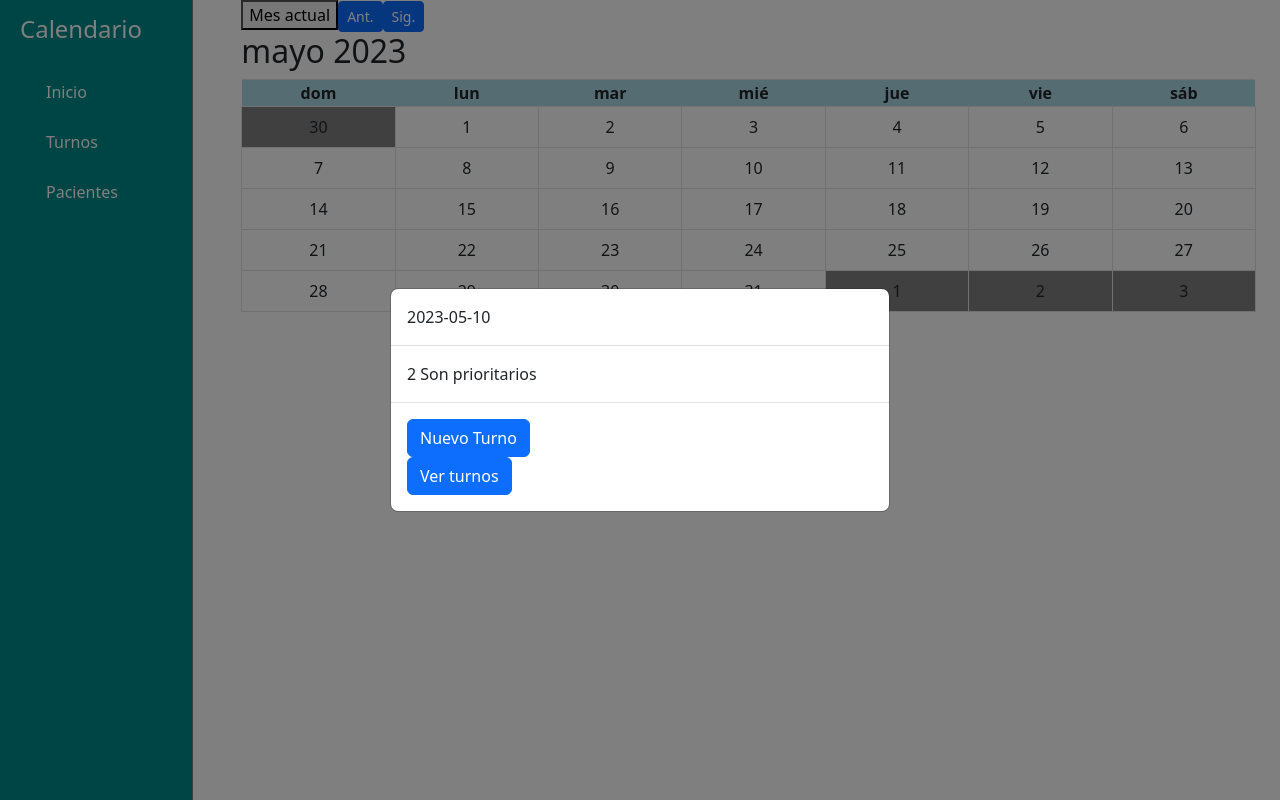
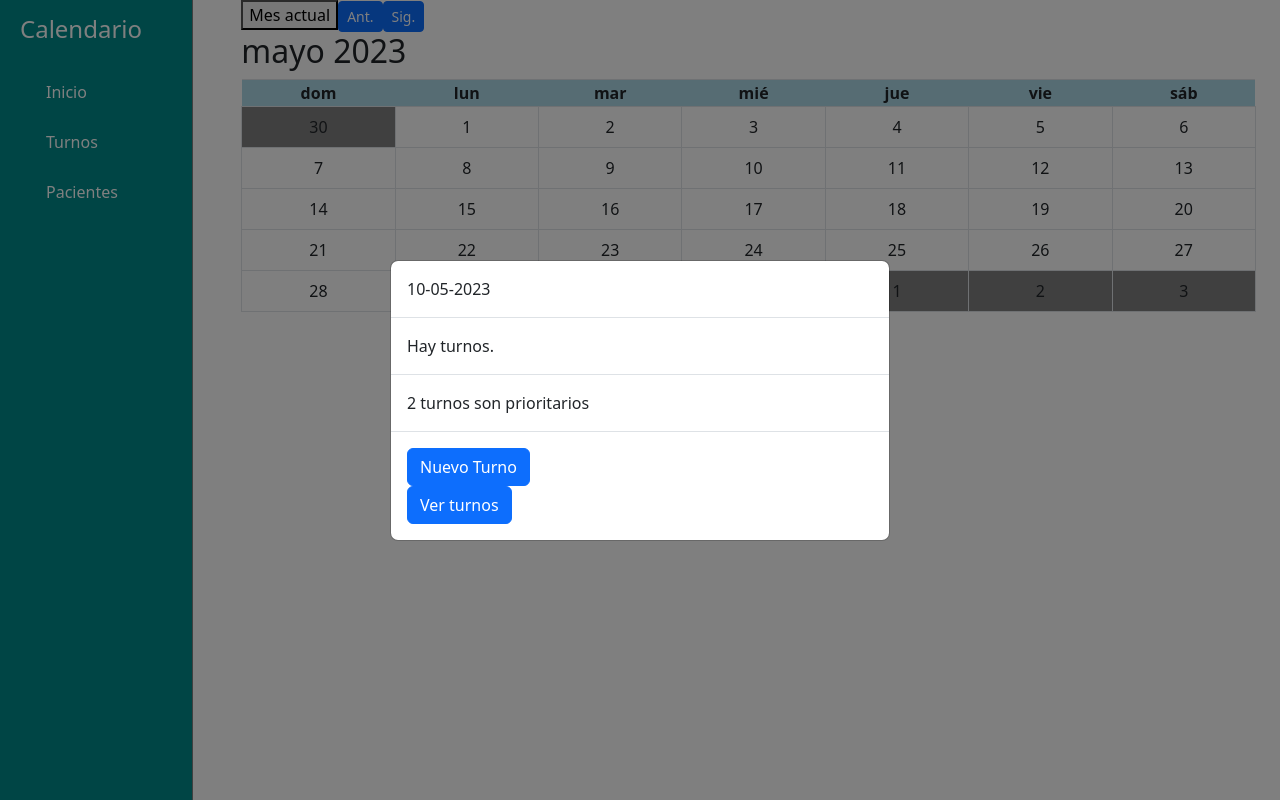
Before and after one commit to mlucas94/AgendaConsultorioTIP-Frontend, a React (Create React App) app: page /calendario in a window 1280 px wide. Both pictures are taken after a click on the element "10". Built offline with nearby package versions, Linux system fonts and the light colour scheme; no server answers.

Commit message:
Se muestra la cantidad de turnos en un dia seleccionado.

```diff
--- a/src/components/Api.js
+++ b/src/components/Api.js
@@ -39,11 +39,23 @@ export const buscarPacienteLike = (searchParameter) => {
 export const buscarHorariosDeDia = (fecha, tipo) => {
 	return axios.get(`${API_URL}/turnos/horarios-disponibles`, {params: {fechaConsultada: fecha, tipoDeTurno: tipo}})
 	.then(response => {
-		console.log(response.data)
 		return response.data
 	})
 	.catch(error => {
-		console.log(error.response.data)
 		return error.response.data.message
 	})
 }
+
+export const cantidadTurnosTotal = (fecha) => {
+	return axios.get(`${API_URL}/turnos/cantidadTotal`, {params: {fechaConsultada: fecha}})
+	.then(response => {
+		return response.data
+	})
+}
+
+export const cantidadTurnosPrioritarios = (fecha) => {
+	return axios.get(`${API_URL}/turnos/cantidadTotalPrioritarios`, {params: {fechaConsultada: fecha}})
+	.then(response => {
+		return response.data
+	})
+}
--- a/src/components/Calendario.js
+++ b/src/components/Calendario.js
@@ -1,4 +1,4 @@
-import React, { useState } from 'react';
+import React, { useEffect, useState } from 'react';
 
 import { format, startOfWeek, addDays, startOfMonth, endOfMonth, endOfWeek, isSameMonth, isSameDay, subMonths, addMonths} from 'date-fns'
 import Table from 'react-bootstrap/Table'
@@ -8,12 +8,20 @@ import './css/Calendario.css'
 import { Link } from 'react-router-dom';
 import NuevoTurno from './NuevoTurno'
 import NuevoTurnoFecha from './NuevoTurnoFecha'
+import { cantidadTurnosPrioritarios, cantidadTurnosTotal } from './Api';
 
 const Calendario = () => {
     const [show, setShow] = useState(false);
     const [showMenu, setShowMenu] = useState(false);
     const [activeDate, setActiveDate] = useState(new Date());
     const [fechaSeleccionada, setFechaSeleccionada] = useState(null);
+    const [turnosEnDia, setTurnosEnDia] = useState(null);
+    const [prioritariosEnDia, setPrioritariosEnDia] = useState(null);
+
+    useEffect(() => {
+      turnosEnFecha();
+      //prioritariosEnDia();
+  }, [showMenu])
 
     const getHeader = () => {
         return (
@@ -107,6 +115,7 @@ const Calendario = () => {
         return allWeeks;
       }
 
+      //Manejo de modales y ventanas emergentes
       const handleCloseMenuDia = () => setShow(false);
 
       const handleCloseMenuTurno = () => setShowMenu(false);
@@ -115,6 +124,22 @@ const Calendario = () => {
         setShowMenu(false)
         setShow(true)
       }
+
+      const fechaFormateada = () => {
+        let date = new Date(fechaSeleccionada)
+        return format(date, "dd-MM-yyyy", {locale:es})
+      }
+
+      const turnosEnFecha = () => {
+        cantidadTurnosTotal(fechaSeleccionada)
+          .then(
+            data => {
+              setTurnosEnDia(data);
+            }
+          )
+      }
+
+
 
     return (
 
@@ -135,8 +160,9 @@ const Calendario = () => {
                     <NuevoTurnoFecha closeFunction={handleCloseMenuDia} fecha={fechaSeleccionada} tipo={'REGULAR'}/>
                 </Modal>
                 <Modal show={showMenu} onHide={handleCloseMenuTurno} centered>
-                  <Modal.Header> {fechaSeleccionada}</Modal.Header>
-                  <Modal.Header> 2 Son prioritarios</Modal.Header>
+                  <Modal.Header> {fechaFormateada()}</Modal.Header>
+                  <Modal.Header> Hay {turnosEnDia} turnos.</Modal.Header>
+                  <Modal.Header> {2} turnos son prioritarios</Modal.Header>
                   <Modal.Body className='container' centered>
                     <button className='btn btn-primary' onClick={handleShowMenuDia}>Nuevo Turno</button>
                     <br/>
```
